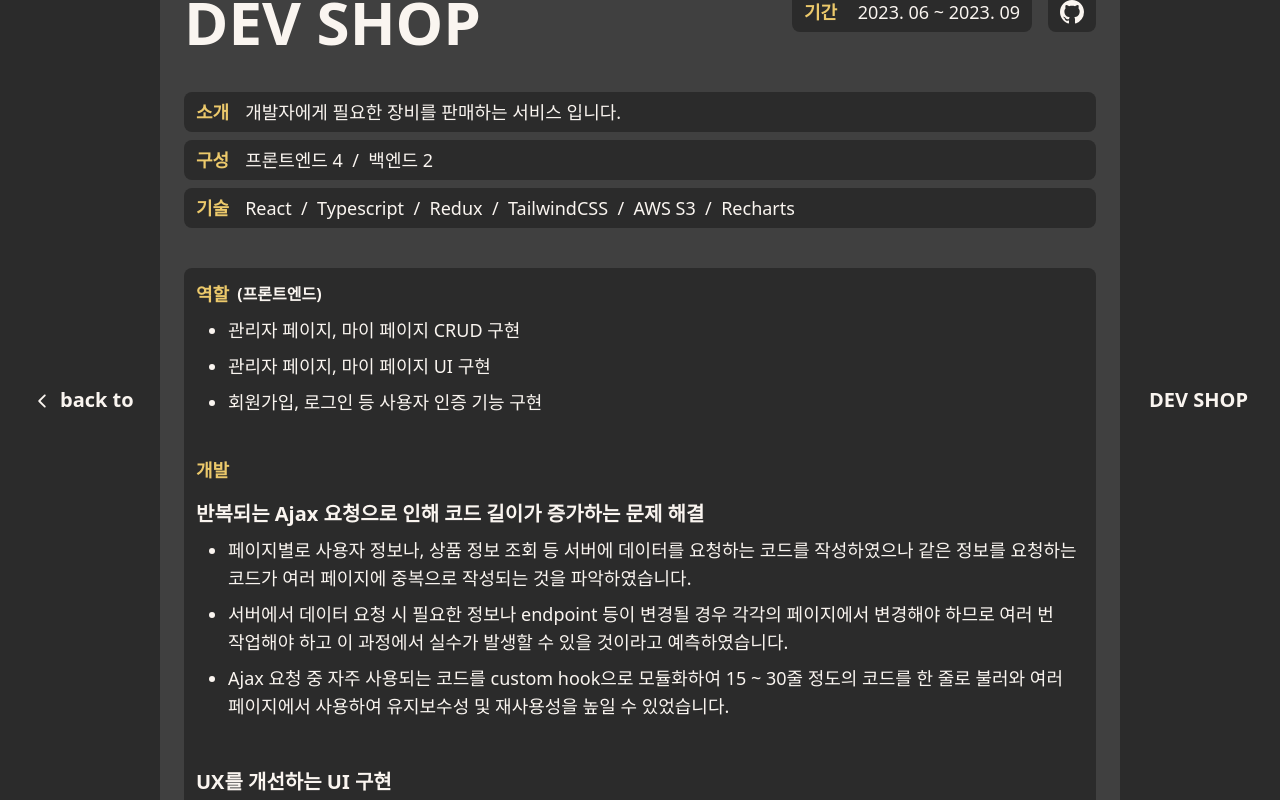
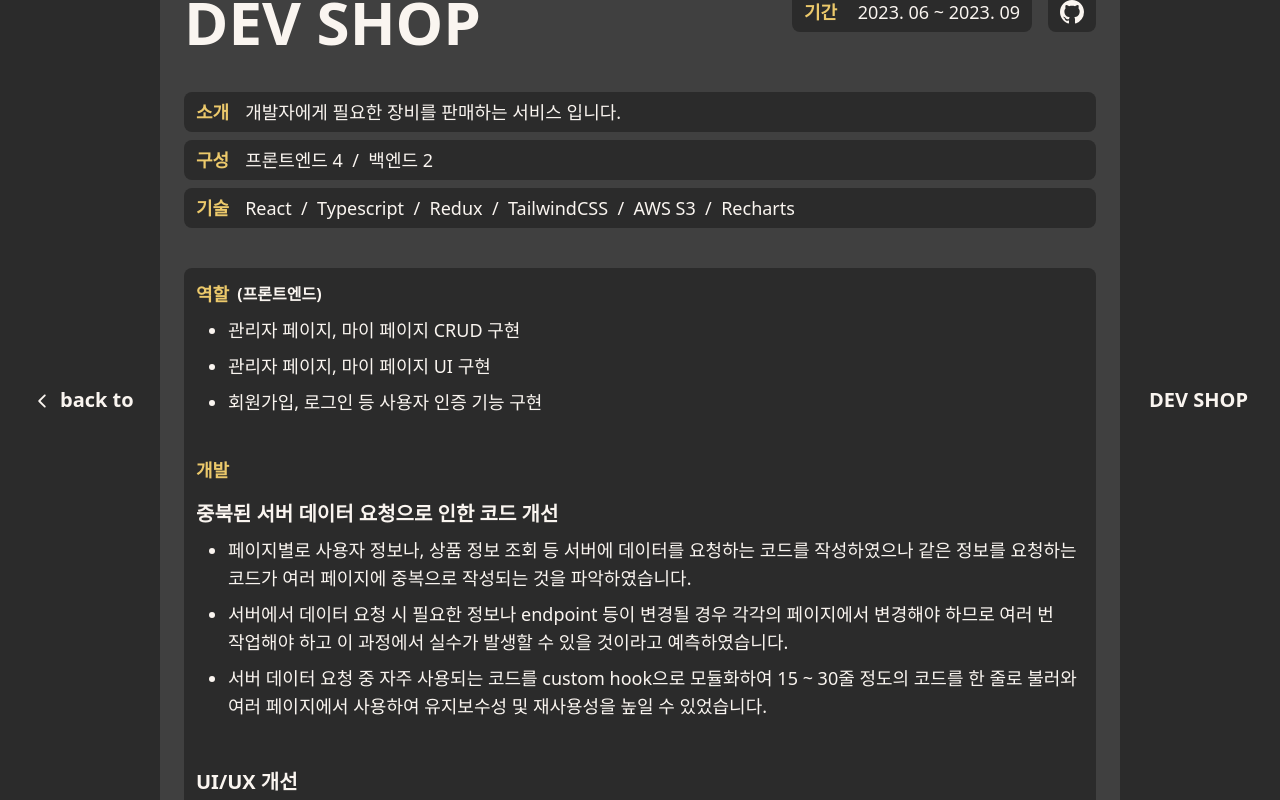
Before and after one commit to kyhui1115/portfolio, a React (Create React App) app: page /project/1 in a window 1280 px wide. Built offline with nearby package versions, Linux system fonts and the light colour scheme.

Commit message:
chore: 데이터 수정

```diff
--- a/src/data/projectDetails.tsx
+++ b/src/data/projectDetails.tsx
@@ -166,7 +166,7 @@ export const projectDetails = [
     },
     devs: [
       {
-        title: '반복되는 Ajax 요청으로 인해 코드 길이가 증가하는 문제 해결',
+        title: '중북된 서버 데이터 요청으로 인한 코드 개선',
         body: (
           <>
             <li className="mb-2">
@@ -182,16 +182,17 @@ export const projectDetails = [
               예측하였습니다.
             </li>
             <li className="mb-2">
-              Ajax 요청 중 자주 사용되는 코드를 custom hook으로 모듈화하여 15 ~
-              30줄 정도의 코드를 한 줄로 불러와 여러
+              서버 데이터 요청 중 자주 사용되는 코드를 custom hook으로
+              모듈화하여 15 ~ 30줄 정도의 코드를 한 줄로 불러와
               <br />
-              페이지에서 사용하여 유지보수성 및 재사용성을 높일 수 있었습니다.
+              여러 페이지에서 사용하여 유지보수성 및 재사용성을 높일 수
+              있었습니다.
             </li>
           </>
         ),
       },
       {
-        title: 'UX를 개선하는 UI 구현',
+        title: 'UI/UX 개선',
         body: (
           <>
             <li className="mb-2">
```
